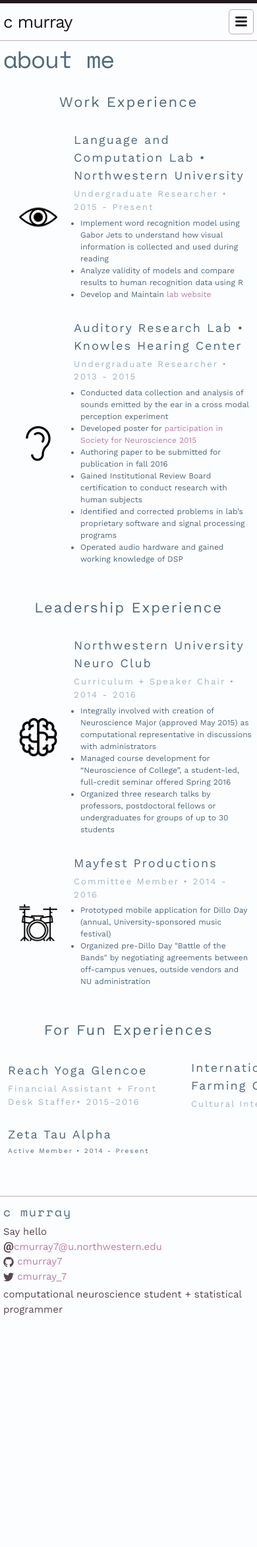
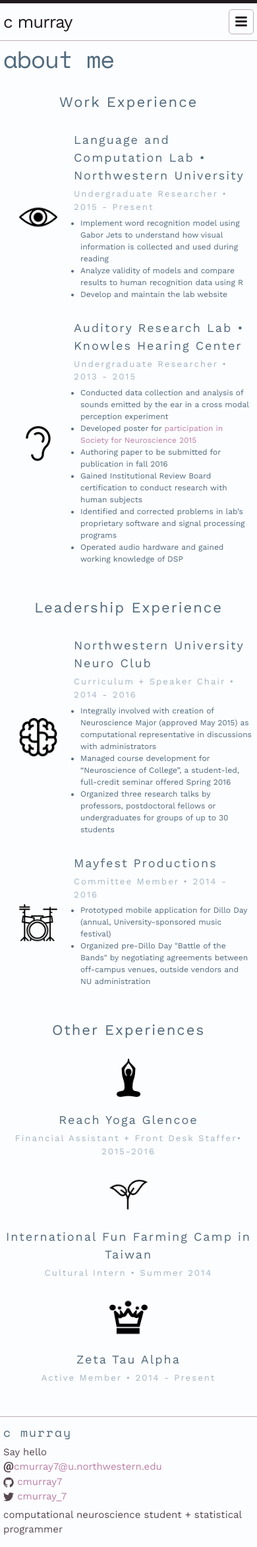
Before and after one commit to cmurray7/cmur, a Jekyll site: the page built from about.html, in a window 390 px wide. Shown: the whole page at 66% size. Built offline with Jekyll 4.4.1, drawn with Linux system fonts in a browser that asks for light colours; before the commit the page ends 2010 px from its top, so only the background shows below that.

Commit message:
minor fixes

```diff
--- a/_sass/_about.sass
+++ b/_sass/_about.sass
@@ -22,3 +22,10 @@
     padding-bottom: 20px
     h3
         text-align: center
+
+@media  (max-width: 760px)
+    .fe-wrap
+        td
+            display: block
+            margin: auto
+            text-align: center
--- a/about.html
+++ b/about.html
@@ -17,7 +17,7 @@
             <ul>
                 <li>Implement word recognition model using Gabor Jets to understand how visual information is collected and used during reading</li>
                 <li> Analyze validity of models and compare results to human recognition data using R</li>
-                <li>Develop and Maintain <a href="http://langcomp.github.io">lab website</a></li>
+                <li>Develop and maintain the lab website</li>
             </ul>
         </td>
     </tr>
@@ -33,7 +33,7 @@
             <ul>
                 <li>Conducted data collection and analysis of sounds emitted by the ear in a cross modal perception experiment</li>
                 <li>Developed poster for
-                    <a href="https://www.sfn.org/Annual-Meeting/Neuroscience-2015/Sessions-and-Events/Program/~/media/SfN/Documents/Annual%20Meeting/FinalProgram/NS2015/Full%20Abstract%20PDFs%202015/SfN15_Abstracts_PDF_Posters_3_Mon_AM.ashx#page=912">
+                    <a href="{{site.path_to_media}}sfn_abstract.pdf">
                     participation in Society for Neuroscience 2015</a></li>
                 <li> Authoring paper to be submitted for publication in fall 2016</li>
                 <li>Gained Institutional Review Board certification to conduct research with human subjects</li>
@@ -85,7 +85,7 @@
 </div>
 
 <div class = "fe-wrap">
-<h3>For Fun Experiences</h3>
+<h3>Other Experiences</h3>
 <table>
     <tr>
         <td class="job-icon">
@@ -113,7 +113,7 @@
                 <img src="{{site.path_to_media}}crown.png">
             </div>
         </td>
-        <td>
+        <td class="job-info">
             <h4> Zeta Tau Alpha </h4>
             <h5> Active Member • 2014 - Present </h5>
         </td>
--- a/index.html
+++ b/index.html
@@ -25,7 +25,5 @@
   <p> I am a computational neuroscientist studying machine perception. I explore behavioral and physiological
     data to ask and answer questions relating to human perception.  My focus lies where neural systems inspire
     technology and technology is used to understand neural systems.</p>
-
-
-  <a href="{{site.path_to_media}}{{page.resume_file}}">resume</a>
+  <p> Please see the <a href="{site.url}/about.html">about me page </a> to see more about my work and school experiences. </p>
 </div>
```
